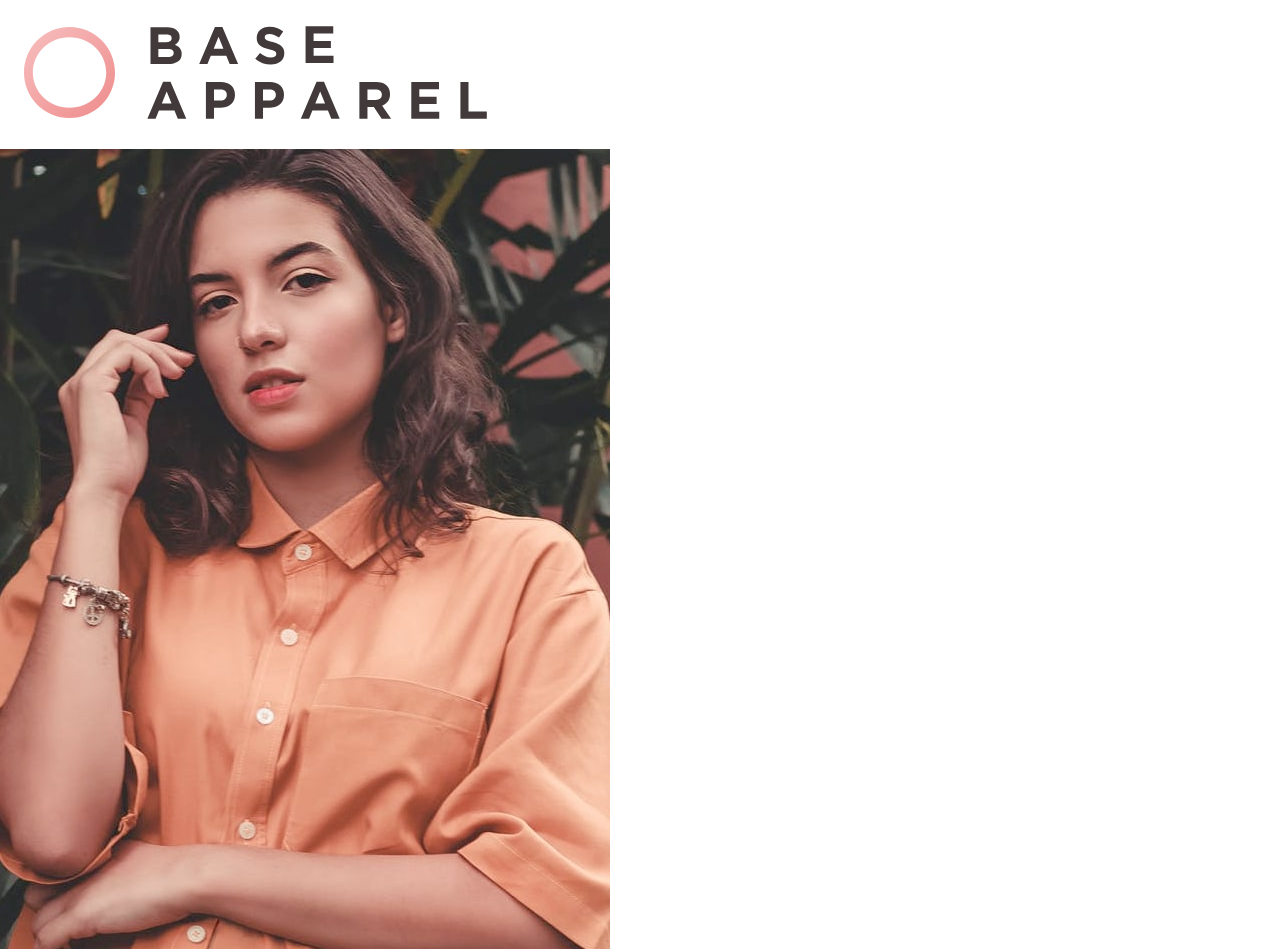
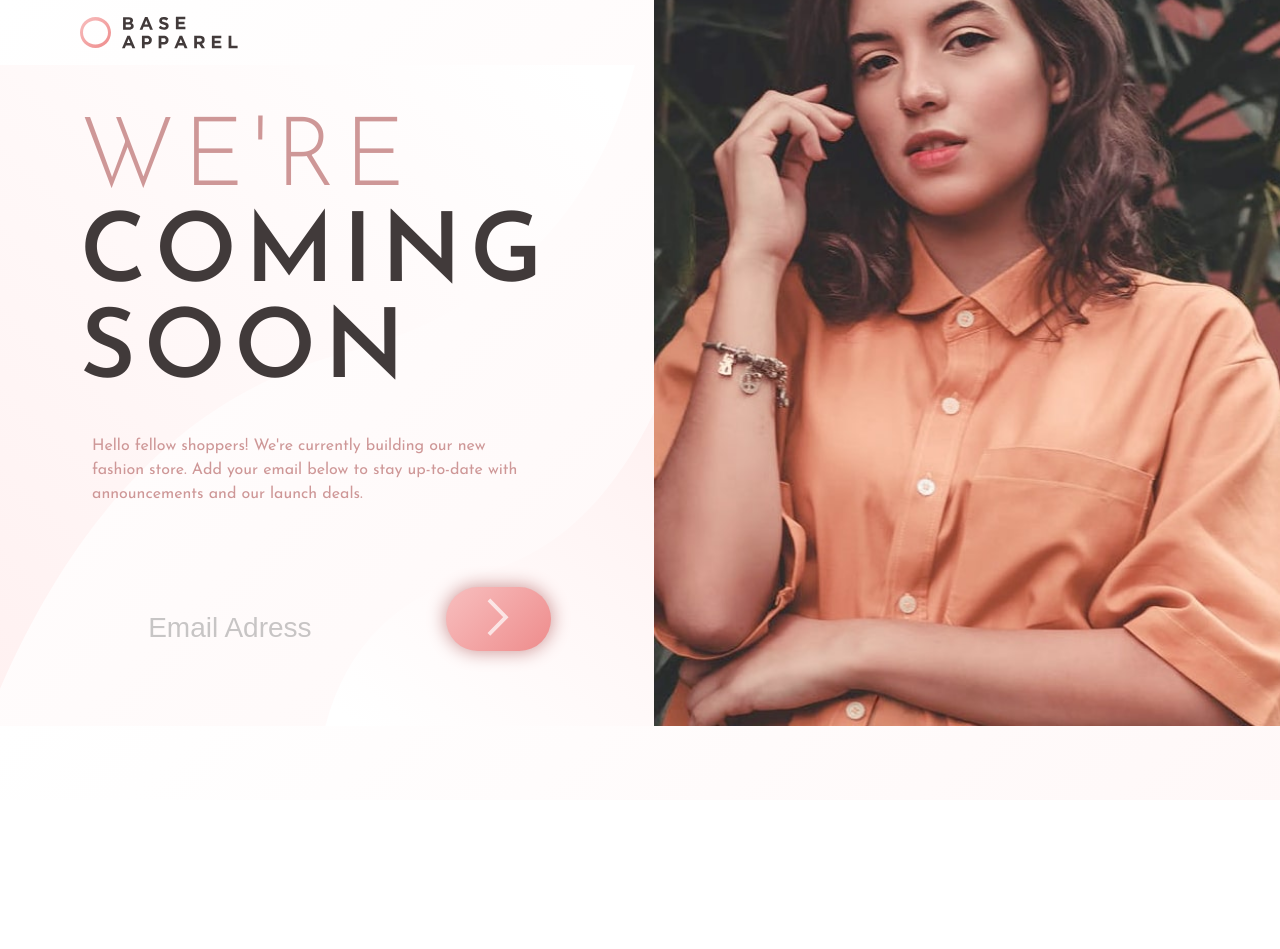
Before and after one commit to VMirandaCA/base-apparel-coming-soon-master, a plain HTML site: page index.html in a window 1280 px wide. Shown: the top 949 px of the page. After the commit the page ends 800 px from the top, so only its background shows below. Drawn offline with Linux system fonts and the light colour scheme.

Commit message:
finalização

```diff
--- a/index.html
+++ b/index.html
@@ -13,13 +13,13 @@
 
     <link rel="icon" type="image/png" sizes="32x32" href="./src/images/favicon-32x32.png">
 
+    <script src="/src/js/index.js" ></script>
+
     <title>Frontend Mentor | Base Apparel coming soon page</title>
 
   </head>
 
   <body>
-
-    <main>
 
     <header>
       <img src="./src/images/logo.svg" alt="" class="logo">
@@ -35,38 +35,28 @@
         <img id="picture_mobile" src="./src/images/hero-mobile.jpg" alt="">
       </div>
 
-        <div class="container_direita">
-          <h1 class="container_direita_texto-titulo">
-            <span> We're </span><br>
-            coming soon</h1>
+      <div class="container__esquerda">
+        <h1 class="container_esquerda_texto-titulo">
+          <span> We're </span><br>coming soon</h1>
 
-          <p class="container_direita_texto-resumo"> Hello fellow shoppers! We're currently building our new fashion store.
-          Add your email below to stay up-to-date with announcements and our launch deals.
+          <p class="container_esquerda_texto-resumo"> Hello fellow shoppers! We're currently building our new fashion store. Add your email below to stay up-to-date with announcements and our launch deals.
           </p>
 
-          <form>
-
-            <label id="email">
-              <input type="email" placeholder="Email Address"><img src="./src/images/icon-error.svg" alt="" class="email_icone_erro" alt="erro">
-                <button>
+          <form action="email" class="erro">
+            <label for="email" id="email error">
+              <input id="email-input" name="email" type="email" placeholder="Email Adress" ><img id="error" src="./src/images/icon-error.svg" alt="" class="email_icone_erro" alt="erro">
+              <button id="enviar">
               <img class="email_seta" src="./src/images/icon-arrow.svg" alt="seta">
               </button>
               </input>
             </label>
-
-            <div>
-              <p class="email_texto">Please provide a valid email
+              <p id="error" class="email_texto">Please provide a valid email
               </p>
-            </div>
-
           </form>
-
-
 
           </div>
 
       </section>
-    </main>
 
     <footer>
       <p class="attribution">
--- a/src/css/style.css
+++ b/src/css/style.css
@@ -1,11 +1,11 @@
 :root {
     --Cor_Gradiente1: linear-gradient(135deg, hsl(0, 0%, 100%), hsl(0, 100%, 98%));
     --Cor_Gradiente2: linear-gradient(135deg, hsl(0, 80%, 86%), hsl(0, 74%, 74%));
+    --Cor_Gradiente3:  linear-gradient(135deg, hsl(0, 80%, 86%), hsl(0, 100%, 92%));
 
     --Cor1: hsl(0, 36%, 70%);
+
     --Cor_Texto-Erro: hsl(0, 93%, 68%);
-
-    --Cor_Container:  hsl(0, 65%, 97%);
 
     --Cor_Texto-Titulo:hsl(0, 6%, 24%);
 
@@ -19,121 +19,101 @@
 
 body{
     font-family: var(--JosefinSans);
-    margin: 0;
-    display: flexbox;
-}
-.container {
     display: flex;
+    flex-direction: column;
+    flex-wrap: wrap;
+    background: var(--Cor_Gradiente1);
 }
 .logo {
-    width: 40%;
-    max-height: 630px;
+    width: 50%;
+    margin: 0 0 1rem 1rem;
+
 }
-.container_direita_texto {
+.container__esquerda {
+    display: flex;
+    flex-wrap: wrap;
+}
+.container_esquerda_texto {
     height: auto;
     margin: 2rem;
     display: flex;
 }
-.container_direita_texto-titulo {
-    font-weight:bold;
-    font-size: 3rem;
+.container_esquerda_texto-titulo {
+    font-weight: bold;
+    font-size: 2.785rem;
     text-transform: uppercase;
     letter-spacing: 0.5rem;
     color: var(--Cor_Texto-Titulo);
+    text-align: center;
 }
 span {
     font-weight: 100;
     color: var(--Cor1);
 }
-.container_direita_texto-resumo {
+.container_esquerda_texto-resumo {
     color: var(--Cor1);
     font-size: small;
     font-weight: bold;
     line-height: 1.5rem;
+    text-align: center;
+}
+form {
+    display: flex;
+    flex-wrap: wrap;
+    justify-content: center;
+    margin-bottom: 15%;
 }
 form #email {
+    display: flex;
     border: 1px solid var(--Cor1);
-    padding: 0.7rem;
-    margin: 2rem;
-    width: 50%;
+    margin: 5% 5% 5% 10%;
+    width: 100%;
     border-radius: 5rem;
 }
+
 input {
     border: none;
     background: none;
     color: var(--Cor1);
-    font-weight:300;
-    font-size: small;
-    padding: 1rem;
+    font-weight: 300;
+    font-size: 1rem;
+    width: 60%;
+    padding: 1rem 0;
+    margin-left: 2rem;
     border-color: none;
+    outline: none;
+    opacity: 0.4;
 }
 .email_icone_erro {
-    /*display: none;*/
+    display: none;
     position: relative;
-    top: 0.5rem;
+    width: 2rem;
+    height: 50%;
+    top: 25%;
+    right: 1rem;
+
 }
 button {
     background-image: var(--Cor_Gradiente2);
     border: none;
     border-radius: 2rem;
-    height: 2.5rem;
-    width: 3.5rem;
+    height: auto;
+    width: 25%;
     position: relative;
-    top: 0.3rem;
-    right: -0.7rem;
-
-
-}
-
-div .email_texto {
-    margin: 1rem 2rem;
-    color: var(--Cor_Texto-Erro);
-   /*display: none;*/
-}
-
-/*
-form {
-    position: relative;
-}
-
-input{
-    background-color: transparent;
-    border: 1px solid hsl(0, 36%, 70%);
-    border-radius: 3.125rem;
-    font-size: 1rem;
-    padding: 0.93rem;
-    height: 3.438rem;
-    width: 100%;
-}
-button{
-    background-image: linear-gradient(135deg, hsl(0, 80%, 86%), hsl(0, 74%, 74%));
-    box-shadow: 2px 5px 10px hsla(0, 36%, 70% 0.5);
-    border: none;
-    border-radius: 3.125rem;
-    padding: 0.938rem;
-    position: absolute;
-    top: 0;
-    right: 0;
-    height: 3.438rem;
-    width: 6.25rem;
+    box-shadow: 0 0 18px 1px var(--Cor1);
 }
 button:hover {
-
+    background-image: var(--Cor_Gradiente3);
+    transition: all 1.s ease-in-out;
 }
-.email_icone_erro{
-    position: absolute;
-    top: 0.938rem;
-    right: 6.875rem;
+.erro {
+    border: var(--Cor_Texto-Erro);
 }
-
 .email_texto {
-    color:  hsl(0, 93%, 68%);
-    display: block;
-    margin-top: 15px;
-    margin-left: 30px;
-
+    margin-right: 10%;
+    color: var(--Cor_Texto-Erro);
+    display: none;
 }
-*/
 footer {
     display: none;
 }
@@ -141,18 +121,8 @@ footer {
 /* Responsivo*/
 
 @media  only screen and (min-width: 320px) {
-
-     header {
-        background-color: var(--Cor_Gradiente1);
-    }
     .logo {
         padding: 1.5rem;
-    }
-   .container  {
-        display: flex;
-        flex-direction: column;
-        flex-wrap: wrap;
-        background-color: var(--Cor_Container);
     }
     #picture_desktop {
         display: none;
@@ -160,64 +130,107 @@ footer {
     #picture_mobile {
         display: block;
         width: 100%;
+        margin-bottom: 2.8rem;
     }
-    .container_direita_texto-titulo {
-        text-align: center;
+}
+@media only screen and (min-width: 768px) {
+    body {
+        background: var(--Cor_Gradiente1);
+    }
+    .logo {
+      width: 60%;
+      margin: 1rem 1rem;
+    }
+    .container_esquerda_texto-titulo {
+        font-weight: 700;
+        font-size: 7rem;
         margin-top: 3rem;
     }
-    .container_direita_texto-resumo {
-        text-align: center;
-        margin: 1rem 2.5rem;
-
+    .container_esquerda_texto-resumo {
+        font-size: 2rem;
+        font-weight: 400;
+        line-height: 1.5;
+        margin-top: 2rem;
     }
-    form {}
-    input {}
-    .email_icone_erro {}
-    button .email_seta {}
-    p .email_texto {}
-
-}
-@media  only screen and (min-width: 600px) {
-
-    .container {
-        background-color: var(--Cor_Gradiente2);
+    button  {
+        height: 4rem;
+        right: 0.1rem;
+        right: -5%;
     }
-    .container_direita {
-        margin-top: 18.5rem;
+    form {
+      width: 100%;
     }
-    .topo_logo {}
-    .container_direita_texto-titulo {
-
+    .email_icone_erro {
+        right: .5%;
     }
-
-    p .container_direita_texto-resumo {}
-    form {}
-    input {}
-    .email_icone_erro {}
-    button .email_seta {}
-    p .email_texto {}
-    .container_esquerda_foto {}
-
-
+    .email_texto {
+        font-size: 1.75rem;
+    }
+    input {
+        font-size: 1.75rem;
+    }
+    #picture_desktop {
+        display: none;
+    }
+    #picture_mobile {
+        display: block;
+        width: 100%;
+        margin-bottom: 2.8rem;
+    }
 }
 @media screen and (min-width: 1024px) {
-    .topo_logo {}
-    .logo {}
-    .container {
-
+    body {
+     background: var(--Cor_Gradiente1);
+     display: flex;
+     flex-direction: row;
     }
-    .container_direita_texto-titulo {
-
+   .logo {
+    display: flex;
+    width: 90%;
+    background-color: transparent;
+    flex-wrap: wrap;
+    padding: 0 4rem;
+   }
+   .container {
+    display: flex;
+    flex-direction: row-reverse;
+    margin-top: -10rem;
+   }
+    .container__esquerda {
+        background-image: url(../images/bg-pattern-desktop.svg);
+        background-repeat: no-repeat;
+        background-size: cover;
+        background-position: center center;
+        margin-top: 10rem;
+        padding: 0 5rem 0;
     }
-    span {}
-    p .container_direita_texto-resumo {}
-    form {}
-    input {}
-    .email_icone_erro {}
-    button .email_seta {}
-    p .email_texto {}
+    .container_esquerda_texto-titulo {
+       font-size: 6rem;
+       text-align:justify;
+    }
+    .container_esquerda_texto-resumo {
+        font-size: 1rem;
+        text-align: left;
+        padding: 0 3rem 5rem 0.75rem;
+    }
+    form #email{
+        margin: 0 -5% 0 -5%;
+        width: 100%;
+    }
+    .email_seta {
+        width: 25%;
+        opacity: .7;
+    }
+    .email_texto {
+        margin-top: 1rem;
+    }
+    button {
+        height: 100%;
+        right: -9.3%;
+    }
    #picture_desktop {
-    display: block;
+    display: flex;
+    height: 100%;
    }
    #picture_mobile {
     display: none;
--- /dev/null
+++ b/src/js/index.js
@@ -0,0 +1,19 @@
+
+  // modo 1:
+   const emailImput = document.getElementById("email-input"); //id do input
+   const submitButton = document.getElementById("enviar"); //botao enviar
+   const form = document.getElementById("email"); //campo form
+
+    submitButton.addEventListener("enviar", (e)=>{e.preventDefault();
+        const regEx = /^\w+([\.-]?\w+)*@\w+([\.-]?\w+)*(\.\w{2,3})+$/;
+
+        if (emailInput.value.match(regEx)){
+            form.classList.remove("error");
+        } else {
+            form.classList.add("error");
+        }
+    });
+
+/* console.log(emailImput);
+   console.log(submitButton);
+   console.log(form);*/
```
Also changed, not shown: 1 other file. Lines whose indentation alone changed are shown as unchanged.
